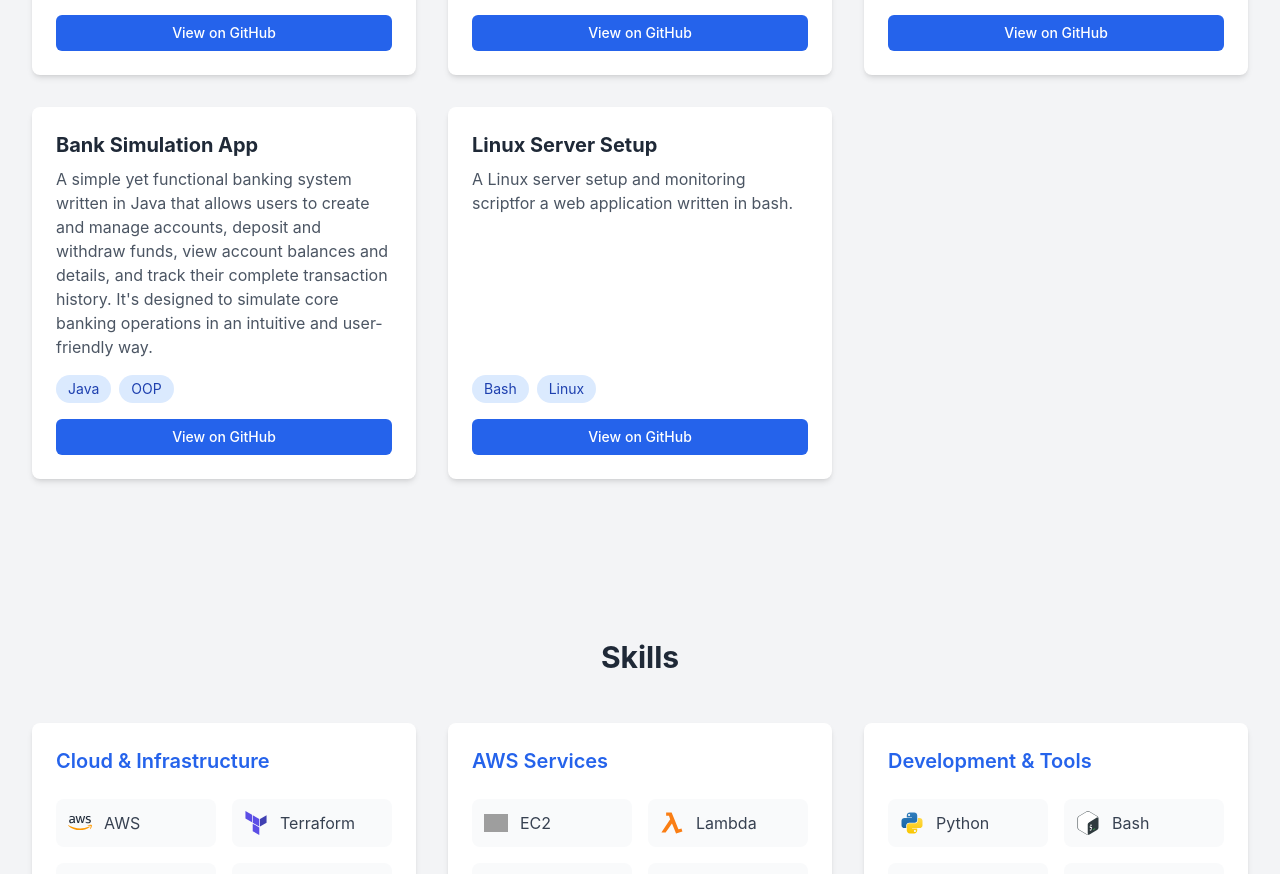
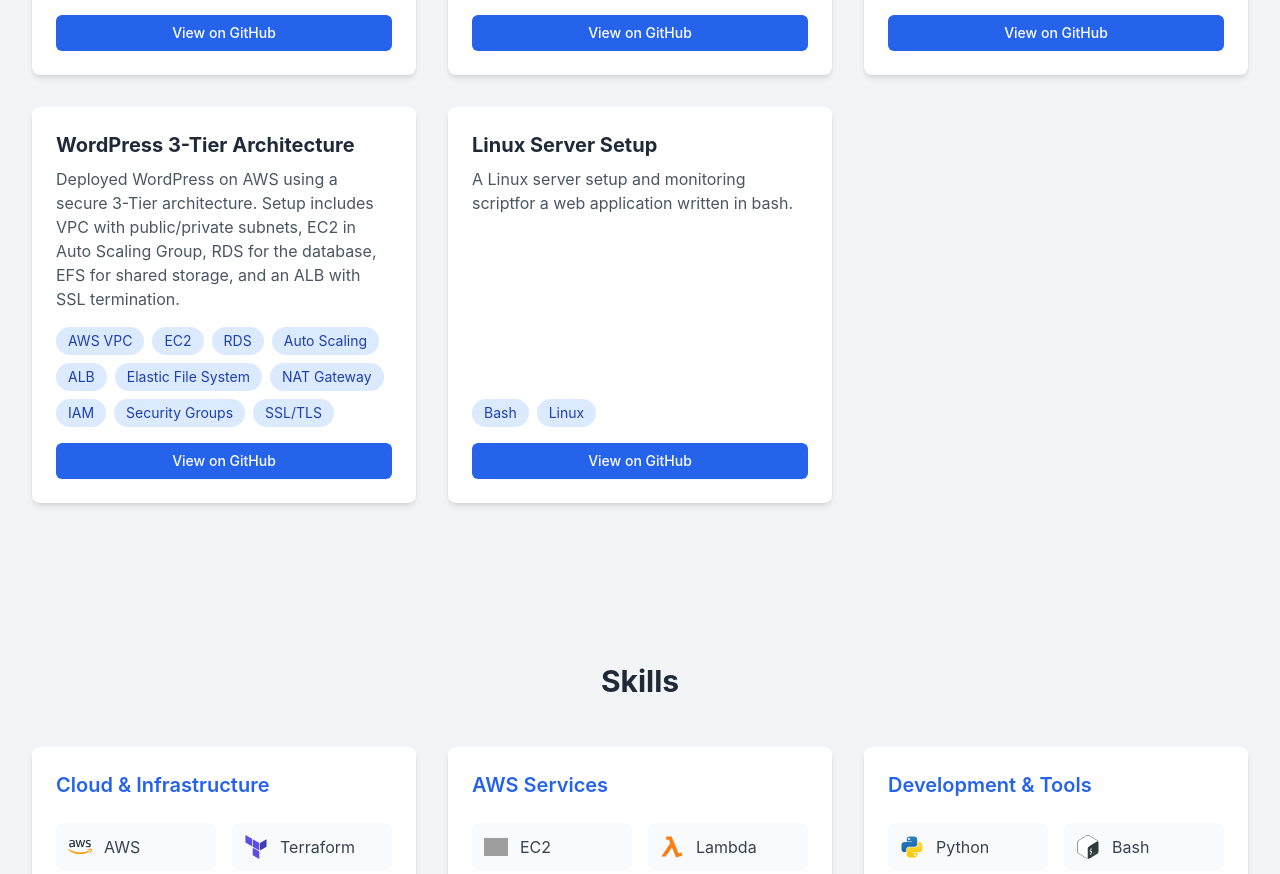
Before and after one commit to ronnienter/ronnienter-portfolio-website, a React (Vite) app: page / in a window 1280 px wide. Shown: the part 2525-3399 px from the top of the page. Built offline with nearby package versions, Linux system fonts and the light colour scheme; grey boxes are pictures that could not be loaded.

Commit message:
add portfolio description and skills for WordPress 3-Tier AWS project

```diff
--- a/src/components/Projects.tsx
+++ b/src/components/Projects.tsx
@@ -73,11 +73,11 @@ const projects = [
     github: "https://github.com/ronnienter/aws-multicloud-weather-tracker-terraform",
   },
   {
-    title: "Bank Simulation App ",
+    title: "WordPress 3-Tier Architecture",
     description:
-      "A simple yet functional banking system written in Java that allows users to create and manage accounts, deposit and withdraw funds, view account balances and details, and track their complete transaction history. It's designed to simulate core banking operations in an intuitive and user-friendly way.",
-    technologies: ["Java", "OOP"],
-    github: "https://github.com/Ofor-David/Bank-Simulation-App",
+      "Deployed WordPress on AWS using a secure 3-Tier architecture. Setup includes VPC with public/private subnets, EC2 in Auto Scaling Group, RDS for the database, EFS for shared storage, and an ALB with SSL termination.",
+    technologies: ["AWS VPC", "EC2", "RDS", "Auto Scaling", "ALB", "Elastic File System", "NAT Gateway", "IAM", "Security Groups", "SSL/TLS"],
+    github: "https://github.com/ronnienter/aws-3-Tier-wordpress",
   },
   {
     title: "Linux Server Setup",
```
